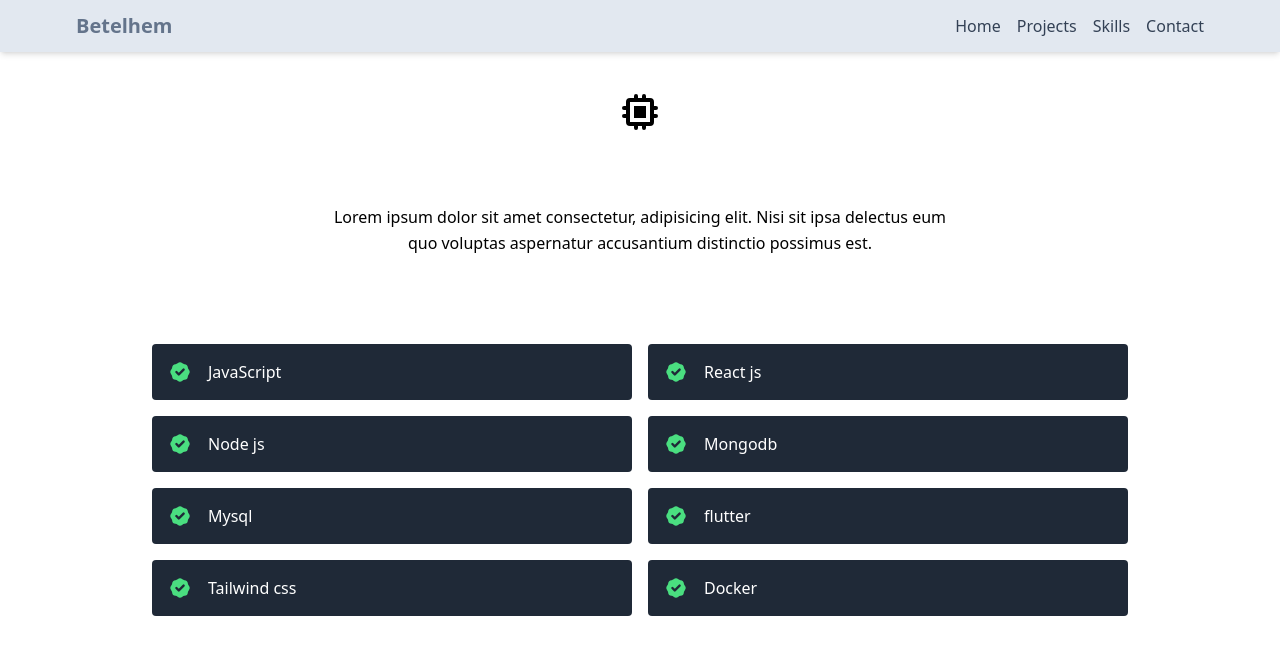
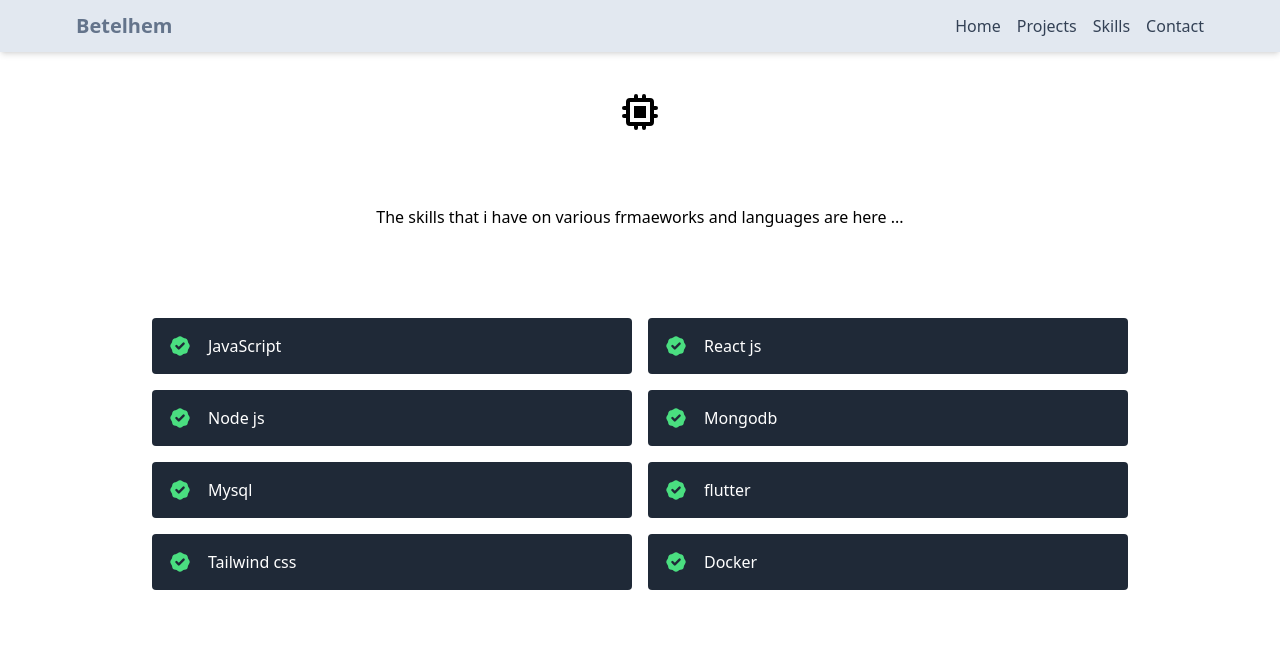
Before and after one commit to Betelhemmesele/personalPortfolio, a React (Create React App) app: page /skills in a window 1280 px wide. Shown: the top 654 px of the page. Built offline with nearby package versions, Linux system fonts and the light colour scheme.

Commit message:
new commit

```diff
--- a/src/components/Skills.jsx
+++ b/src/components/Skills.jsx
@@ -12,9 +12,7 @@ export default function Skills() {
             Skills &amp; Technologies
           </h1>
           <p className="text-base leading-relaxed xl:w-2/4 lg:w-3/4 mx-auto">
-            Lorem ipsum dolor sit amet consectetur, adipisicing elit. Nisi sit
-            ipsa delectus eum quo voluptas aspernatur accusantium distinctio
-            possimus est.
+            The skills that i have on various frmaeworks and languages are here ...
           </p>
         </div>
         <div className="flex flex-wrap lg:w-4/5 sm:mx-auto sm:mb-2 -mx-2">
```
